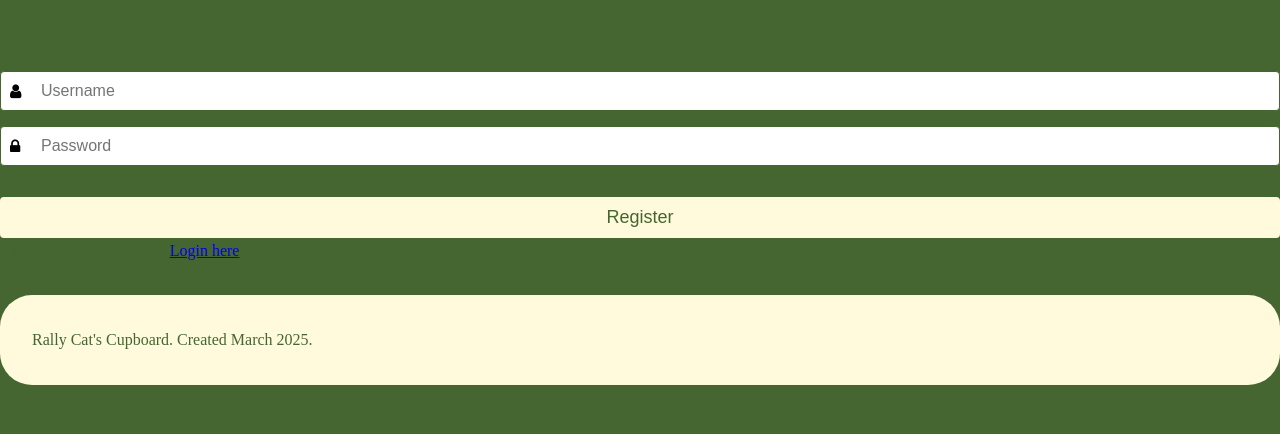
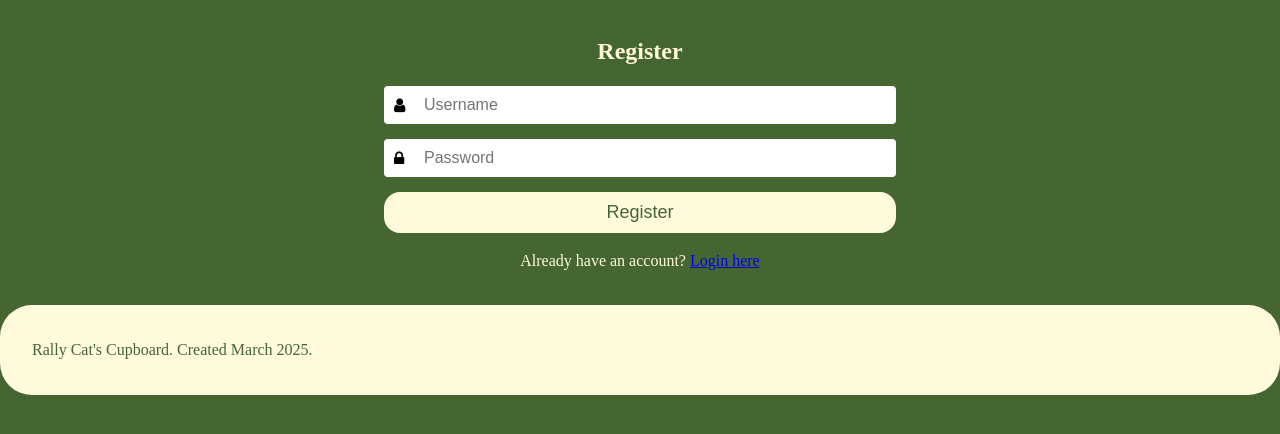
Before and after one commit to UVMHacks2025/team-six, a PHP site: page /register.php in a window 1280 px wide. Shown: the part 147-581 px from the top of the page. Run offline with PHP 8.4, Linux system fonts and the light colour scheme; data that the repository does not hold is empty; some web fonts are replaced.

Commit message:
better styling

```diff
--- a/src/css/custom.css
+++ b/src/css/custom.css
@@ -28,7 +28,6 @@ body {
 }
 
 /* Buttons */
-button,
 input[type="submit"] {
   width: 100%;
   background-color: #456631;
@@ -42,7 +41,7 @@ input[type="submit"] {
   margin-top: 1rem;
 }
 
-button:hover,
+
 input[type="submit"]:hover {
   background-color: rgb(126, 126, 126);
   color: #fff;
@@ -112,10 +111,12 @@ main.logs {
   font-size: 2.2em;
 }
 
-/* Forms & Input Containers */
 .input-container {
   position: relative;
-  margin-bottom: 15px;
+  margin: 15px auto;
+  width: 40%;
+  border: none;
+  border-radius: 1rem;
 }
 
 .input-container i.icon {
@@ -128,20 +129,30 @@ main.logs {
 
 .user-input,
 .pass-input {
+  border: none;
+  border-radius: 1rem;
   width: 100%;
   padding: 10px 10px 10px 40px;
-  border: 1px solid #456631;
   border-radius: 4px;
   font-size: 16px;
 }
 
+.login-text{
+    color: #fffadc;
+    text-align: center;
+}
+
 button[type="submit"] {
   background-color: #fffadc;
+  border: none;
+  display: block;
   color: #456631;
   padding: 10px;
-  border-radius: 4px;
+  border-radius: 1rem;
   font-size: 18px;
-  margin-top: 1rem;
+  margin: 15px auto;
+  width: 40%;
+  cursor: pointer;
 }
 
 button[type="submit"]:hover {
--- a/src/login.php
+++ b/src/login.php
@@ -2,7 +2,7 @@
 <?php include 'top.php'; ?>
 
 <main class="madimi-one-regular">
-  <h2>Login</h2>
+  <h2 class="login-text">Login</h2>
   <?php
   if (isset($_GET['error'])) {
     echo '<div class="panel pale-red leftbar border-red">';
@@ -26,7 +26,7 @@
     </div>
     <button type="submit">Login</button>
   </form>
-  <p>
+  <p class="login-text">
     New user? <a href="register.php">Register here</a>
   </p>
 </main>
--- a/src/register.php
+++ b/src/register.php
@@ -28,7 +28,7 @@ if ($_SERVER['REQUEST_METHOD'] == 'POST') {
 <?php include 'top.php'; ?>
 
 <main class="madimi-one-regular">
-  <h2>Register</h2>
+  <h2 class="login-text">Register</h2>
   <?php
     if (isset($_GET['error'])) {
       echo '<div class="panel pale-red leftbar border-red">';
@@ -53,7 +53,7 @@ if ($_SERVER['REQUEST_METHOD'] == 'POST') {
     </div>
     <button type="submit">Register</button>
   </form>
-  <p>
+  <p class="login-text">
     Already have an account? <a href="login.php">Login here</a>
   </p>
 </main>
```
